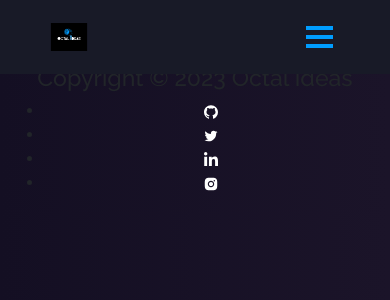
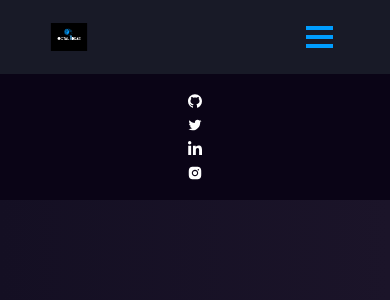
Before and after one commit to evansroy/porfolio-react, a React (Create React App) app: page / in a window 390 px wide. Shown: the top 300 px of the page. Built offline with nearby package versions, Linux system fonts and the light colour scheme.

Commit message:
Add Footer Style

```diff
--- a/src/style.css
+++ b/src/style.css
@@ -204,3 +204,53 @@ button:focus {
 .navbar-nav .nav-item a:hover::after {
   width: 100%;
 }
+
+
+
+
+
+
+
+/* --------- */
+/* Footer */
+/* --------- */
+.footer {
+  background-color: rgb(10, 4, 22);
+  bottom: 0 !important;
+  padding-top: 10px !important;
+  padding-bottom: 8px !important ;
+}
+.footer-copywright {
+  text-align: center !important;
+}
+
+.footer-body {
+  z-index: 1;
+  text-align: center !important;
+}
+
+@media (max-width: 767px) {
+  .footer-copywright {
+    text-align: center !important;
+  }
+
+  .footer-body {
+    text-align: center !important;
+  }
+}
+
+.footer h3 {
+  font-size: 1em;
+  color: white !important;
+  margin-top: 0.5em !important;
+  margin-bottom: 0.5em !important;
+}
+.footer-icons {
+  margin-top: 0.5em !important;
+  margin-bottom: 0.5em !important;
+  padding: 0 !important;
+}
+
+.blockquote-footer {
+  color: #a588c0 !important;
+}
```
